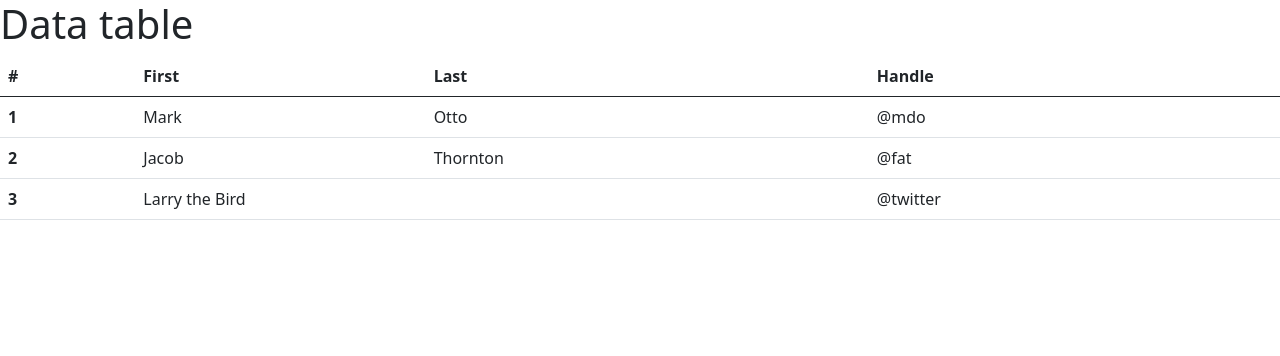
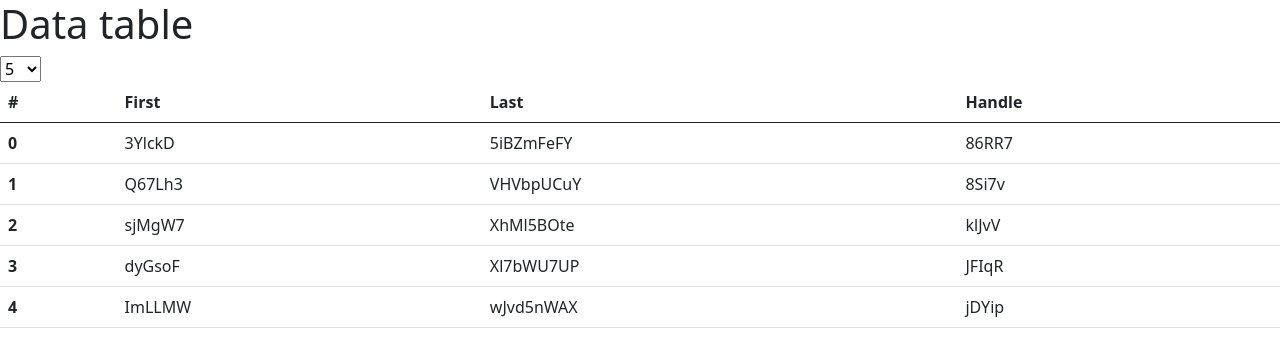
Before and after one commit to rijalBinHusen/complete-datatable-vue, a plain HTML site: page index.html in a window 1280 px wide. Drawn offline with nearby package versions, Linux system fonts and the light colour scheme.

Commit message:
succes to slice data

```diff
--- a/datatable.js
+++ b/datatable.js
@@ -1,6 +1,31 @@
 Vue.component("datatable", {
-	props: [""],
+	props: ["datanya"],
+    data () {
+        return {
+            currentPage: 0,
+            lengthRow: 5,
+            nowData: null
+        }
+    },
+    computed: {
+        paginate () {
+            return this.datanya.slice(this.currentPage, this.lengthRow)
+            // console.log(this.datanya.slice(this.currentPage, this.lengthRow))
+        }
+    },
     template: `
+    <div>
+        <span>
+        <select v-model="lengthRow">
+            <option value="5">5</option>
+            <option value="10">10</option>
+            <option value="20">20</option>
+            <option value="30">30</option>
+            <option value="40">40</option>
+            <option value="50">50</option>
+        </select>
+        </span>
+
         <table class="table">
             <thead>
             <tr>
@@ -11,24 +36,14 @@ Vue.component("datatable", {
             </tr>
             </thead>
             <tbody>
-          <tr>
-            <th scope="row">1</th>
-            <td>Mark</td>
-            <td>Otto</td>
-            <td>@mdo</td>
-          </tr>
-          <tr>
-            <th scope="row">2</th>
-            <td>Jacob</td>
-            <td>Thornton</td>
-            <td>@fat</td>
-          </tr>
-          <tr>
-            <th scope="row">3</th>
-            <td colspan="2">Larry the Bird</td>
-            <td>@twitter</td>
+            <tr v-for="r in paginate">
+                <th scope="row">{{r.id}}</th>
+                <td>{{r.dat1}}</td>
+                <td>{{r.dat2}}</td>
+                <td>{{r.dat3}}</td>
             </tr>
             </tbody>
         </table>
+    </div>
     `
 });
--- a/index.html
+++ b/index.html
@@ -18,7 +18,7 @@
   <body>
     <div id="utama">
     <h1>Data table</h1>
-    <datatable></datatable>
+    <datatable :datanya="data1"></datatable>
     </div>
     <script type="text/javascript" src="../../FrontEnd/script/vue.js"></script>
     <script type="text/javascript" src="datatable.js"></script>
--- a/script.js
+++ b/script.js
@@ -10,7 +10,7 @@ function generator (length) {
     let result = "";
 
     for (i = 1; i <= Number(length); i ++) {
-        result += str[Math.round(Math.random() * str.length) ]
+        result += str[Math.round(Math.random() * (str.length-1) ) ]
     }
     return result
 }
```
Lines whose indentation alone changed are shown as unchanged.
